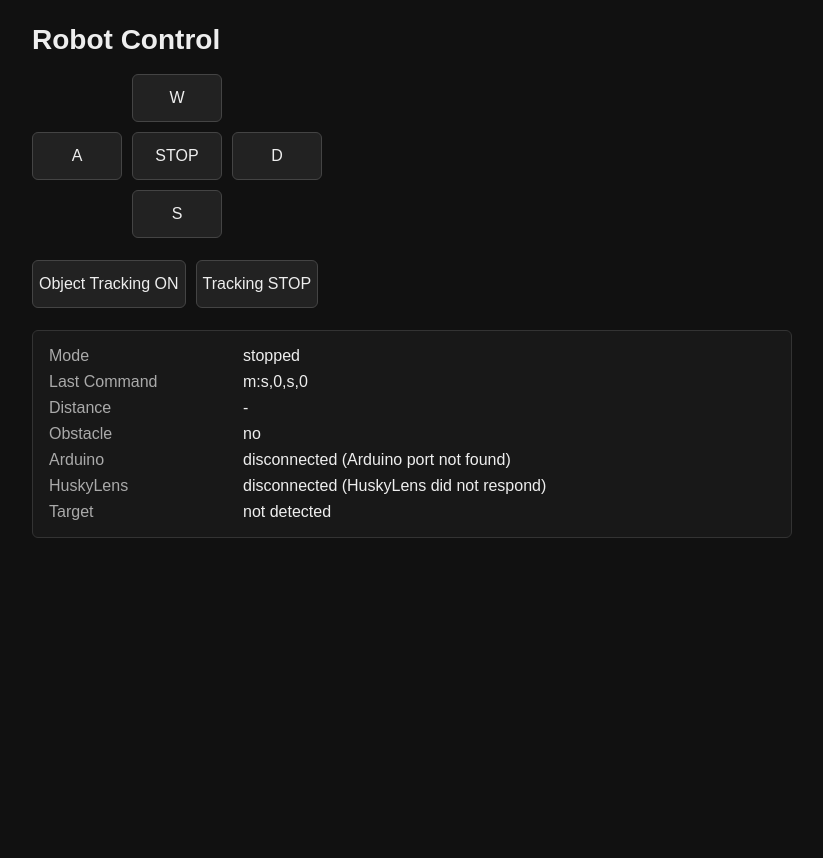
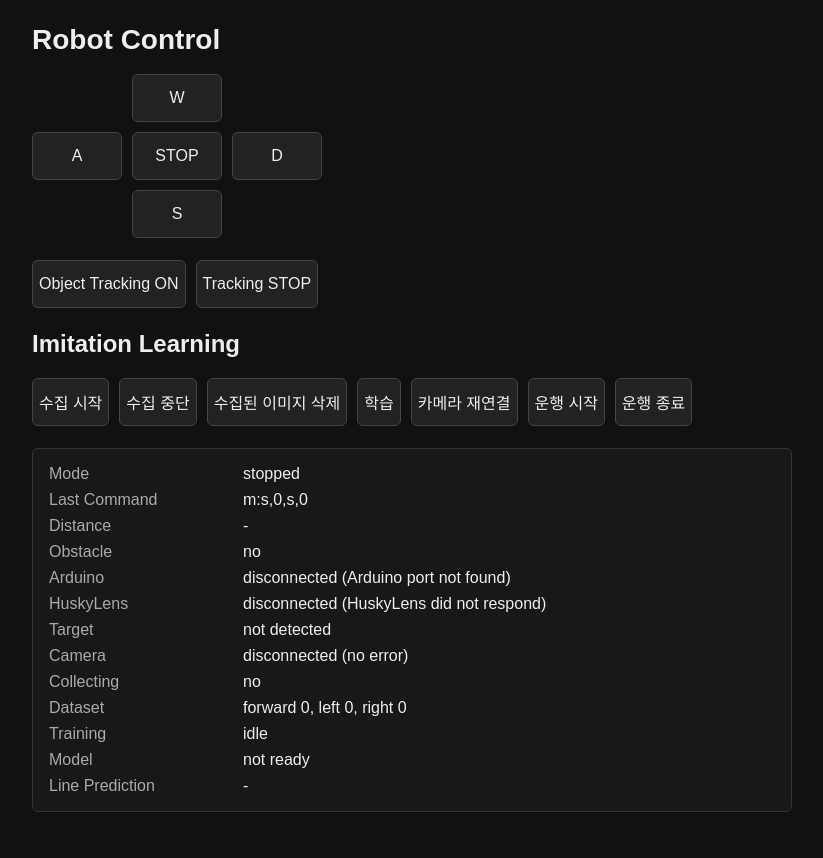
Before and after one commit to chadol27/zazucha, a Flask app: page / in a window 1280 px wide. Shown: the whole page, without its empty margins (228-1051 px from the left). Before the commit the page ends 538 px from the top, so only its background shows below. Run offline with Flask 3, Linux system fonts and the light colour scheme.

Commit message:
Add imitation learning controls and update status display

```diff
--- a/raspi/templates/index.html
+++ b/raspi/templates/index.html
@@ -97,6 +97,19 @@
     <button onclick="trackingStop()">Tracking STOP</button>
   </section>
 
+  <section>
+    <h2>Imitation Learning</h2>
+    <div class="row">
+      <button onclick="collectionStart()">수집 시작</button>
+      <button onclick="collectionStop()">수집 중단</button>
+      <button onclick="deleteData()">수집된 이미지 삭제</button>
+      <button onclick="trainModel()">학습</button>
+      <button onclick="cameraReconnect()">카메라 재연결</button>
+      <button onclick="imitationStart()">운행 시작</button>
+      <button onclick="imitationStop()">운행 종료</button>
+    </div>
+  </section>
+
   <section class="panel">
     <div class="label">Mode</div><div id="mode">-</div>
     <div class="label">Last Command</div><div id="last_command">-</div>
@@ -105,6 +118,12 @@
     <div class="label">Arduino</div><div id="arduino">-</div>
     <div class="label">HuskyLens</div><div id="huskylens">-</div>
     <div class="label">Target</div><div id="target">-</div>
+    <div class="label">Camera</div><div id="camera">-</div>
+    <div class="label">Collecting</div><div id="collecting">-</div>
+    <div class="label">Dataset</div><div id="dataset">-</div>
+    <div class="label">Training</div><div id="training">-</div>
+    <div class="label">Model</div><div id="model">-</div>
+    <div class="label">Line Prediction</div><div id="line_prediction">-</div>
   </section>
 </main>
 
@@ -114,7 +133,14 @@ const pressedMovementKeys = [];
 let activeKeyboardCommand = null;
 
 async function post(url) {
-  await fetch(url, { method: "POST" });
+  const res = await fetch(url, { method: "POST" });
+  if (!res.ok) {
+    const data = await res.json().catch(() => null);
+    if (data && data.status) {
+      renderStatus(data.status);
+      return;
+    }
+  }
   await refreshStatus();
 }
 
@@ -128,6 +154,34 @@ function trackingStart() {
 
 function trackingStop() {
   post("/api/tracking/stop");
+}
+
+function collectionStart() {
+  post("/api/learning/collect/start");
+}
+
+function collectionStop() {
+  post("/api/learning/collect/stop");
+}
+
+function deleteData() {
+  post("/api/learning/data/delete");
+}
+
+function trainModel() {
+  post("/api/learning/train");
+}
+
+function imitationStart() {
+  post("/api/imitation/start");
+}
+
+function imitationStop() {
+  post("/api/imitation/stop");
+}
+
+function cameraReconnect() {
+  post("/api/camera/reconnect");
 }
 
 function syncKeyboardCommand() {
@@ -189,7 +243,24 @@ function handleMovementKeyUp(event) {
 async function refreshStatus() {
   const res = await fetch("/api/status");
   const status = await res.json();
+  renderStatus(status);
+}
 
+function formatDuration(seconds) {
+  if (seconds === null || seconds === undefined) {
+    return "-";
+  }
+
+  const rounded = Math.max(0, Math.round(seconds));
+  const minutes = Math.floor(rounded / 60);
+  const secs = rounded % 60;
+  if (minutes > 0) {
+    return `${minutes}m ${secs}s`;
+  }
+  return `${secs}s`;
+}
+
+function renderStatus(status) {
   document.getElementById("mode").textContent = status.mode;
   document.getElementById("last_command").textContent = status.last_command;
   document.getElementById("distance").textContent =
@@ -201,6 +272,26 @@ async function refreshStatus() {
     status.huskylens_connected ? "connected" : `disconnected (${status.huskylens_error || "no error"})`;
   document.getElementById("target").textContent =
     status.target_detected ? `ID ${status.target_id}, x ${status.target_x}` : "not detected";
+  document.getElementById("camera").textContent =
+    status.camera_connected ? `connected (${status.camera_index})` : `disconnected (${status.camera_error || "no error"})`;
+  document.getElementById("collecting").textContent = status.collecting ? "yes" : "no";
+  document.getElementById("dataset").textContent =
+    status.dataset_counts
+      ? `forward ${status.dataset_counts.forward}, left ${status.dataset_counts.left}, right ${status.dataset_counts.right}`
+      : "-";
+  if (status.training) {
+    const percent = Math.round((status.train_progress || 0) * 100);
+    document.getElementById("training").textContent =
+      `${status.train_message || "running"} (${percent}%, ETA ${formatDuration(status.train_eta_seconds)})`;
+  } else {
+    document.getElementById("training").textContent = status.train_message || "idle";
+  }
+  document.getElementById("model").textContent =
+    status.model_ready ? "ready" : "not ready";
+  document.getElementById("line_prediction").textContent =
+    status.last_prediction
+      ? `${status.last_prediction} (${Math.round(status.last_prediction_confidence * 100)}%)`
+      : "-";
 }
 
 window.addEventListener("keydown", handleMovementKeyDown);
```
